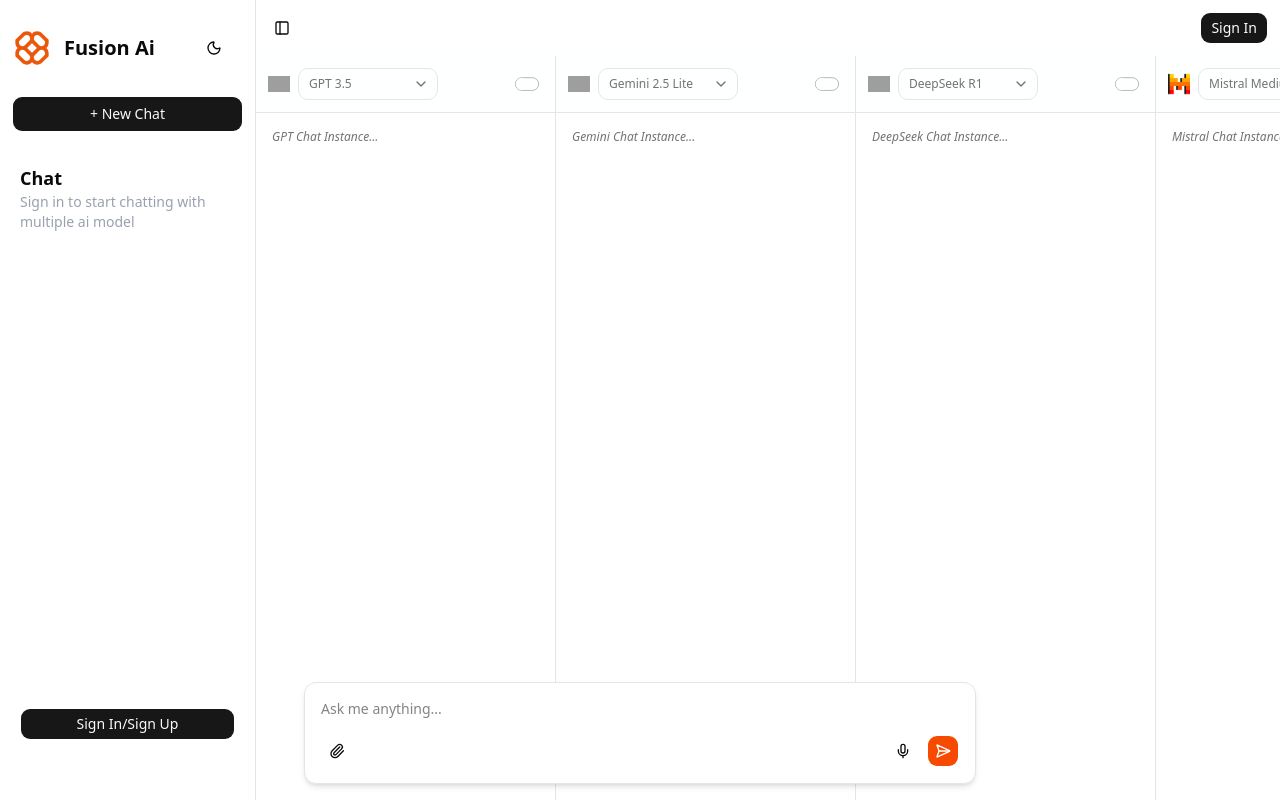
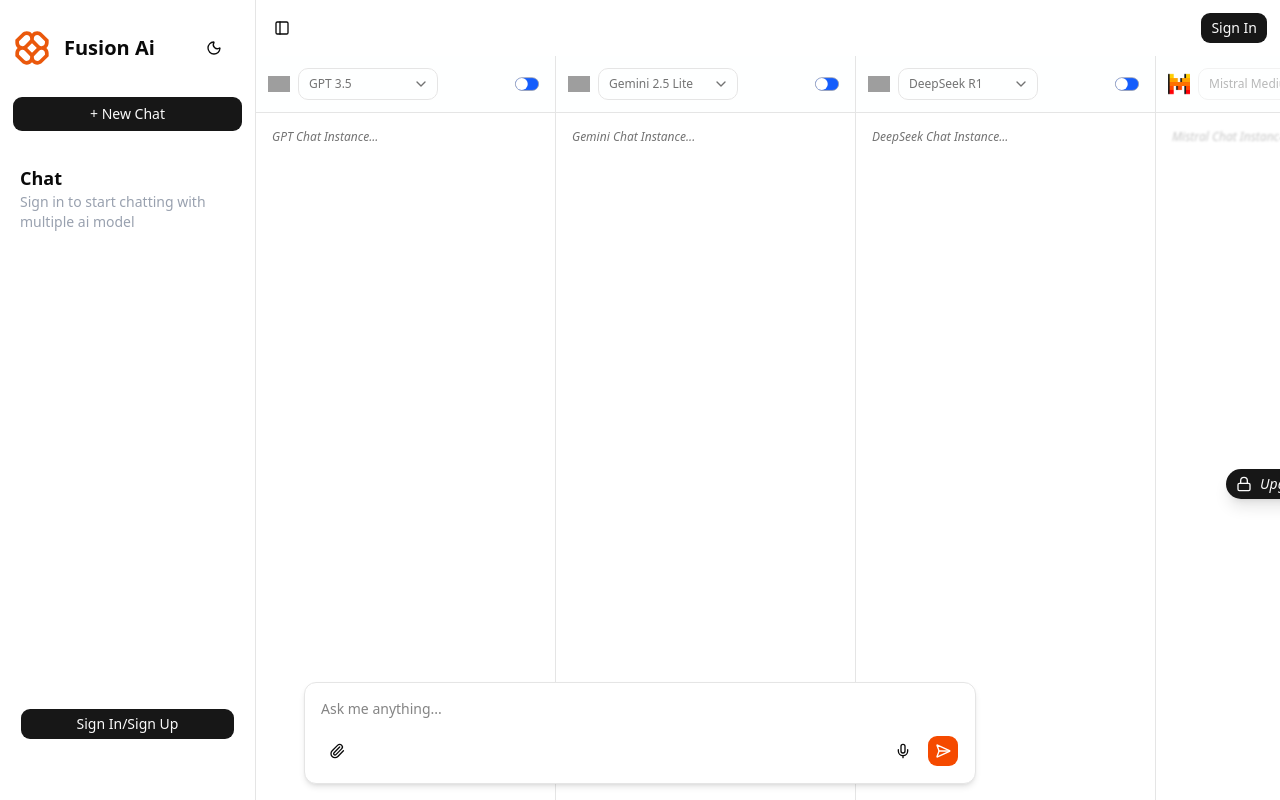
Before and after one commit to Nupur-Makwana/ai-fusion, a Next.js app: page / in a window 1280 px wide. Built offline with nearby package versions, Linux system fonts and the light colour scheme; grey boxes are pictures that could not be loaded.

Commit message:
modified:   app/_components/AiMultiModels.jsx 	modified:   shared/AiModelList.jsx

```diff
--- a/app/_components/AiMultiModels.jsx
+++ b/app/_components/AiMultiModels.jsx
@@ -9,20 +9,34 @@
     SelectTrigger,
     SelectValue,
 } from "@/components/ui/select"
+import { MessageSquare, Lock } from 'lucide-react'; // Added Lock icon
+import { Button } from '@/components/ui/button';
 
 function AiMultiModels() {
     const [aiModelList, setAiModelList] = useState(AiModelList);
+
+    const onToggleChange = (modelName, value) => {
+        setAiModelList((prev) =>
+            prev.map((m) =>
+                m.model === modelName ? { ...m, enable: value } : m
+            )
+        );
+    };
 
     return (
         <div className='flex w-full h-full border-b overflow-x-auto overflow-y-hidden bg-background'>
             {aiModelList.map((model, index) => (
                 <div key={index}
-                     className='flex flex-col border-r h-full min-w-[300px] bg-card'>
+                    className={`flex flex-col border-r h-full transition-all duration-300 relative ${model.enable !== false ? 'min-w-[300px] flex-1' : 'min-w-[75px] w-[75px]'
+                        } bg-card`}>
 
-                    <div className="flex w-full items-center justify-between p-3 border-b sticky top-0 bg-background/90 backdrop-blur-sm">
-                        <div className='flex items-center gap-2'>
+                    <div className={`flex w-full items-center p-3 border-b sticky top-0 bg-background/90 backdrop-blur-sm ${model.enable !== false ? 'justify-between' : 'justify-center flex-col gap-4'
+                        }`}>
+                        <div className={`flex items-center gap-2 ${model.enable === false && 'flex-col'}`}>
                             <Image src={model.icon} alt={model.model} width={22} height={22} />
-                            <Select>
+
+                            {model.enable !== false && (
+                                <Select disabled={model.premium}> {/* Disable select if premium */}
                                     <SelectTrigger className="w-[140px] h-8 text-xs focus:ring-0">
                                         <SelectValue placeholder={model.subModel[0].name} />
                                     </SelectTrigger>
@@ -34,16 +48,38 @@
                                         ))}
                                     </SelectContent>
                                 </Select>
+                            )}
                         </div>
 
-                        {/* Force high-contrast Switch visibility */}
                         <div className='flex items-center'>
-                            <Switch className="scale-75 border border-zinc-400 dark:border-zinc-500 data-[state=checked]:bg-blue-600" />
+                            {model.enable !== false ? (
+                                <Switch
+                                    checked={model.enable ?? true}
+                                    onCheckedChange={(v) => onToggleChange(model.model, v)}
+                                    className="scale-75 border border-zinc-400 dark:border-zinc-500 data-[state=unchecked]:bg-zinc-300 dark:data-[state=unchecked]:bg-zinc-700 data-[state=checked]:bg-blue-600"
+                                />
+                            ) : (
+                                <MessageSquare
+                                    className="h-5 w-5 cursor-pointer text-blue-500 hover:text-blue-600"
+                                    onClick={() => onToggleChange(model.model, true)}
+                                />
+                            )}
                         </div>
                     </div>
 
-                    <div className="flex-1 overflow-y-auto p-4 text-xs text-muted-foreground italic">
+                    {/* Main Chat Instance Area */}
+                    <div className="flex-1 overflow-y-auto p-4 text-xs text-muted-foreground italic relative">
                         {model.model} Chat Instance...
+
+                        {/* Premium Lock Overlay */}
+                        {model.premium && model.enable !== false && (
+                            <div className='absolute inset-0 bg-background/60 backdrop-blur-[1px] flex items-center justify-center z-20'>
+                                <Button className="rounded-full shadow-lg gap-2">
+                                    <Lock className='h-4 w-4' />
+                                    Upgrade to unlock
+                                </Button>
+                            </div>
+                        )}
                     </div>
                 </div>
             ))}
--- a/shared/AiModelList.jsx
+++ b/shared/AiModelList.jsx
@@ -28,7 +28,7 @@
   {
     model: "DeepSeek",
     icon: "/deepseek.png",
-    premium: true,
+    premium: false,
     enable: true,
     subModel: [
       { name: "DeepSeek R1", premium: false, id: "DeepSeek-R1" },
@@ -58,7 +58,7 @@
   {
     model: "Cohere",
     icon: "/cohere.png",
-    premium: false,
+    premium: true,
     enable: true,
     subModel: [
       { name: "Cohere Command A", premium: false, id: "cohere-command-a" },
```
Lines whose indentation alone changed are shown as unchanged.
